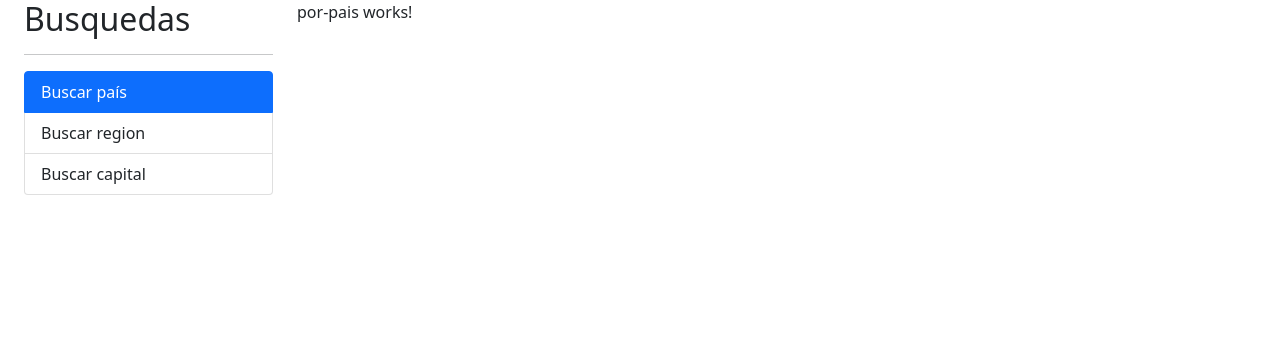
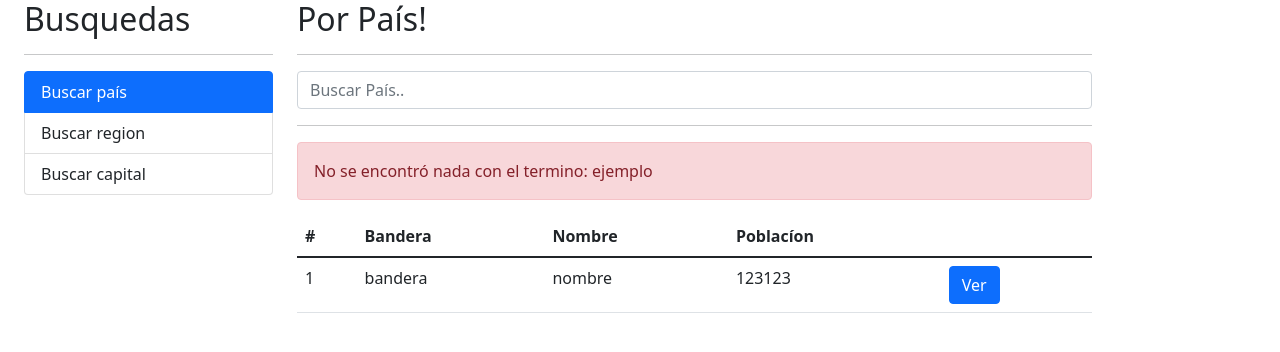
Before and after one commit to Auferoz/paisesApp, an Angular app: page / in a window 1280 px wide. Shown: the top 352 px of the page. Built offline with nearby package versions, Linux system fonts and the light colour scheme.

Commit message:
Codigo base + HTML en sus Component.html

```diff
--- a/src/app/app.component.html
+++ b/src/app/app.component.html
@@ -2,14 +2,7 @@
     <div class="row container">
 
         <div class="col-3">
-            <h2>Busquedas</h2>
-            <hr>
-            <ul class="list-group">
-                <li class="list-group-item" routerLink="" routerLinkActive="active"
-                    [routerLinkActiveOptions]="{ exact: true}">Buscar país</li>
-                <li class="list-group-item" routerLink="region" routerLinkActive="active">Buscar region</li>
-                <li class="list-group-item" routerLink="capital" routerLinkActive="active">Buscar capital</li>
-            </ul>
+            <app-sidebar></app-sidebar>
         </div>
 
         <div class="col">
--- a/src/app/pais/pages/por-pais/por-pais.component.html
+++ b/src/app/pais/pages/por-pais/por-pais.component.html
@@ -1 +1,43 @@
-<p>por-pais works!</p>
+<h2>Por País!</h2>
+<hr>
+
+<div class="row">
+    <div class="col">
+        <form autocomplete="off" (ngSubmit)="buscar()">
+            <input type="text" name="termino" class="form-control" placeholder="Buscar País.." [(ngModel)]="termino" />
+        </form>
+    </div>
+</div>
+
+<hr>
+
+<div class="alert alert-danger">
+    No se encontró nada con el termino: ejemplo
+</div>
+
+<div class="row">
+    <div class="col">
+        <table class="table table-hover">
+            <thead>
+                <tr>
+                    <th> # </th>
+                    <th> Bandera </th>
+                    <th> Nombre </th>
+                    <th> Poblacíon </th>
+                    <th> </th>
+                </tr>
+            </thead>
+            <tbody>
+                <tr>
+                    <td>1</td>
+                    <td>bandera</td>
+                    <td>nombre</td>
+                    <td>123123</td>
+                    <td>
+                        <a href="/pais/id" class="btn btn-primary">Ver</a>
+                    </td>
+                </tr>
+            </tbody>
+        </table>
+    </div>
+</div>
--- a/src/app/pais/pages/por-pais/por-pais.component.ts
+++ b/src/app/pais/pages/por-pais/por-pais.component.ts
@@ -1,15 +1,18 @@
-import { Component, OnInit } from '@angular/core';
+import { Component } from '@angular/core';
 
 @Component({
   selector: 'app-por-pais',
   templateUrl: './por-pais.component.html',
   styleUrls: ['./por-pais.component.css']
 })
-export class PorPaisComponent implements OnInit {
+export class PorPaisComponent {
+
+  termino: string = '';
 
   constructor() { }
 
-  ngOnInit(): void {
+  buscar() {
+    console.log(this.termino);
   }
 
 }
--- a/src/app/pais/pais.module.ts
+++ b/src/app/pais/pais.module.ts
@@ -1,5 +1,7 @@
 import { NgModule } from '@angular/core';
 import { CommonModule } from '@angular/common';
+import { FormsModule } from '@angular/forms';
+
 import { PorCapitalComponent } from './pages/por-capital/por-capital.component';
 import { PorPaisComponent } from './pages/por-pais/por-pais.component';
 import { PorRegionComponent } from './pages/por-region/por-region.component';
@@ -21,7 +23,8 @@ import { VerPaisComponent } from './pages/ver-pais/ver-pais.component';
     VerPaisComponent,
   ],
   imports: [
-    CommonModule
+    CommonModule,
+    FormsModule
   ]
 })
 export class PaisModule { }
--- a/src/app/shared/shared.module.ts
+++ b/src/app/shared/shared.module.ts
@@ -1,6 +1,7 @@
 import { NgModule } from '@angular/core';
 import { CommonModule } from '@angular/common';
 import { SidebarComponent } from './sidebar/sidebar.component';
+import { RouterModule } from '@angular/router';
 
 
 
@@ -12,7 +13,8 @@ import { SidebarComponent } from './sidebar/sidebar.component';
     SidebarComponent
   ],
   imports: [
-    CommonModule
+    CommonModule,
+    RouterModule
   ]
 })
 export class SharedModule { }
--- a/src/app/shared/sidebar/sidebar.component.css
+++ b/src/app/shared/sidebar/sidebar.component.css
@@ -0,0 +1,3 @@
+li {
+    cursor: pointer;
+}
--- a/src/app/shared/sidebar/sidebar.component.html
+++ b/src/app/shared/sidebar/sidebar.component.html
@@ -1 +1,11 @@
-<p>sidebar works!</p>
+<h2>Busquedas</h2>
+<hr>
+<ul class="list-group">
+    <li class="list-group-item" routerLink="" routerLinkActive="active" [routerLinkActiveOptions]="{ exact: true}">
+        Buscar país
+    </li>
+    <li class="list-group-item" routerLink="region" routerLinkActive="active">Buscar region
+    </li>
+    <li class="list-group-item" routerLink="capital" routerLinkActive="active">Buscar capital
+    </li>
+</ul>
```
